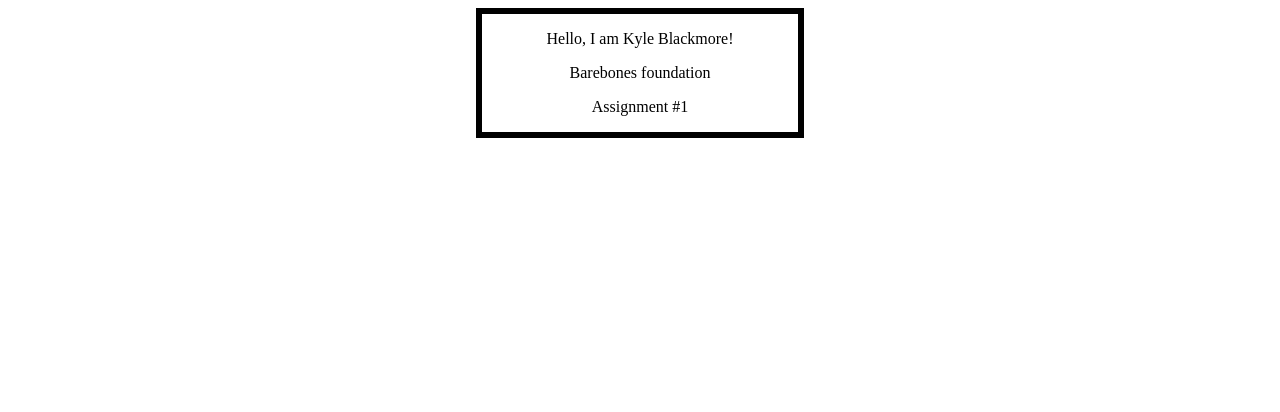
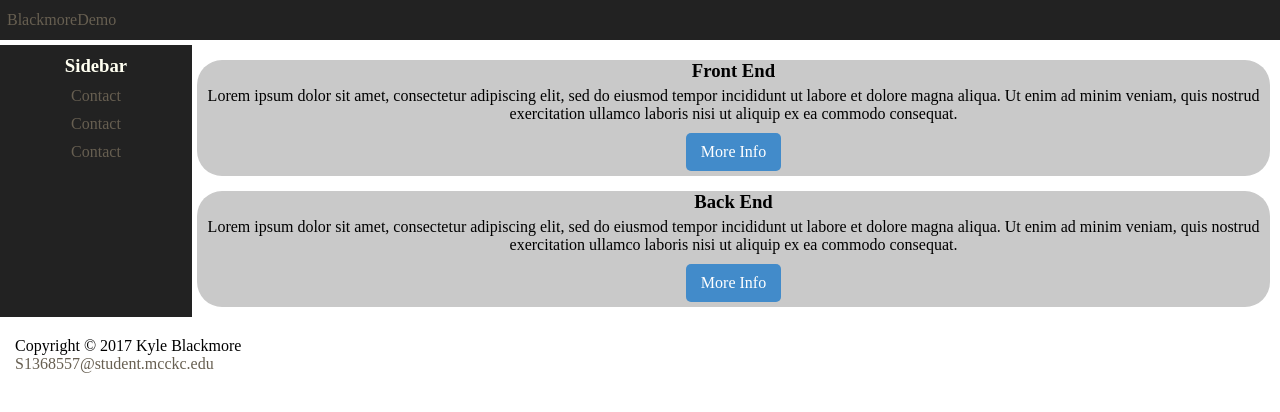
Before and after one commit to blackmorekwb/csis-128, a PHP site: page / in a window 1280 px wide. Shown: the top 412 px of the page. Run offline with PHP 8.4, Linux system fonts and the light colour scheme.

Commit message:
First commit - Foundation HTML / CSS

```diff
--- a/index.html
+++ b/index.html
@@ -3,23 +3,49 @@
 <head>
 	<title>Kyle Blackmore</title>
 	<meta charset="utf-8">
+	<meta name="viewport" content="width=device-width, initial-scale=1.0">
 	<link rel="stylesheet" type="text/css" href="stylesheets/application.css">
 </head>
 
 <body>
+	<div class="grid">
+		<!--- Header  -->
+		<div class="header">
+			<a href="index.html">BlackmoreDemo</a>
+		</div>
 
-	<div class="box1">
-		<p id="introduction">
-			Hello, I am Kyle Blackmore!
-		</p>
-		<p id="p2">
-			Barebones foundation
-		</p>
-		<p id="p3">
-			Assignment #1
-		</p>
+		<!--- Sidebar / Navigation  -->
+		<div class="sidebar">
+			<h3>Sidebar</h3>
+			<ul>
+				<li><a href="contact.html">Contact</a></li>
+				<li><a href="contact.html">Contact</a></li>
+				<li><a href="contact.html">Contact</a></li>
+		</div>
+
+		<!--- Main Content  -->
+		<div class="content">
+
+			<div class="box" id="frontend">
+				<h3>Front End</h3>
+				<p>Lorem ipsum dolor sit amet, consectetur adipiscing elit, sed do eiusmod tempor incididunt ut labore et dolore magna aliqua. Ut enim ad minim veniam, quis nostrud exercitation ullamco laboris nisi ut aliquip ex ea commodo consequat.</p>
+				<a href="#" class="btn primary">More Info</a>
+			</div>
+
+			<div class="box" id="backend">
+				<h3>Back End</h3>
+				<p>Lorem ipsum dolor sit amet, consectetur adipiscing elit, sed do eiusmod tempor incididunt ut labore et dolore magna aliqua. Ut enim ad minim veniam, quis nostrud exercitation ullamco laboris nisi ut aliquip ex ea commodo consequat.</p>
+				<a href="#" class="btn primary">More Info</a>
+			</div>
+
+		</div>
+
+		<!--- Footer  -->
+		<div class="footer">
+			Copyright &copy; 2017 Kyle Blackmore<br>
+			<a href= "mailto:S1368557@student.mcckc.edu ">S1368557@student.mcckc.edu </a>
+		</div>
 	</div>
 
 </body>
-
 </html>
--- a/stylesheets/application.css
+++ b/stylesheets/application.css
@@ -1,14 +1,110 @@
-.box1 {
-	width: 25%;
-	border: 0.4em solid #000;
-	margin-left: auto;
-    margin-right: auto;
+* {
+	margin: 0;
+	padding: 0;
+}
+a {
+	color: #675F51;
+	text-decoration: none;
+
+}
+a:visited {
+	color: #675F51
+}
+a:hover {
+	color: #FFFFF1;
+}
+/* ------------------ */
+.grid {
+	display: grid;
+	grid-template-columns: 15% 85%;
+	/*grid rows not needed, will auto the length */
+
+	grid-template-areas:
+		"header header"
+		"sidebar content"
+		"footer footer"
+	;
+	grid-gap: 5px; /* like a padding bottom */
 }
 
-p{
+/* ------------------ */
+.header {
+	grid-area: header;
+	background-color: #222222;
+	min-height: 40px;
+	display: grid;
+	align-items: center;
+
+}
+.header a {
+	padding-left: 7px;
+}
+
+/* ------------------ */
+.sidebar {
+	grid-area: sidebar;
+	background-color: #222222;
+	color: #FFFFF1;
 	text-align: center;
+	padding-top: 10px;
+	padding-bottom: 10px;
 }
-.introduction {
+.sidebar li{
+	padding-top: 10px;
+}
+
+/* ------------------ */
+.content {
+	grid-area: content;
+	/*justify-self: start;  begins content on left / start of that frame. 'end' for right. or center */
+}
+.box {
+	background-color: #C9C9C9;
+	text-align: center;
+	border-radius: 25px;
+	margin-bottom: 10px;
+	margin-top: 15px;
+	margin-right: 15px;
+}
+p {
+	padding: 5px;
+}
+
+.primary {
+	background-color: #428BCA;
+}
+.primary:hover{
+	background-color: #007BFF;
+}
+.btn {
+	border-radius: 5px;
+	text-align: center;
+	margin: 5px;
+	padding: 10px 15px;
+	display: inline-block;
+	color: #FFFFFF;
+}
+/* ------------------ */
+.footer {
+	grid-area: footer;
+	padding-top: 15px;
+	padding-left: 15px;
+}
 
 
-}
+/* anything larger than the 740px
+	@media screen and (min-width: 740px) {
+		.grid {
+		display: grid;
+		grid-template-columns: 1fr 45% 45% 1fr;
+
+
+		grid-template-areas:
+			" . title title . "
+			" . header header . "
+			" . sidebar content . "
+			" . footer footer . "
+		;
+	}
+	}
+*/
```
